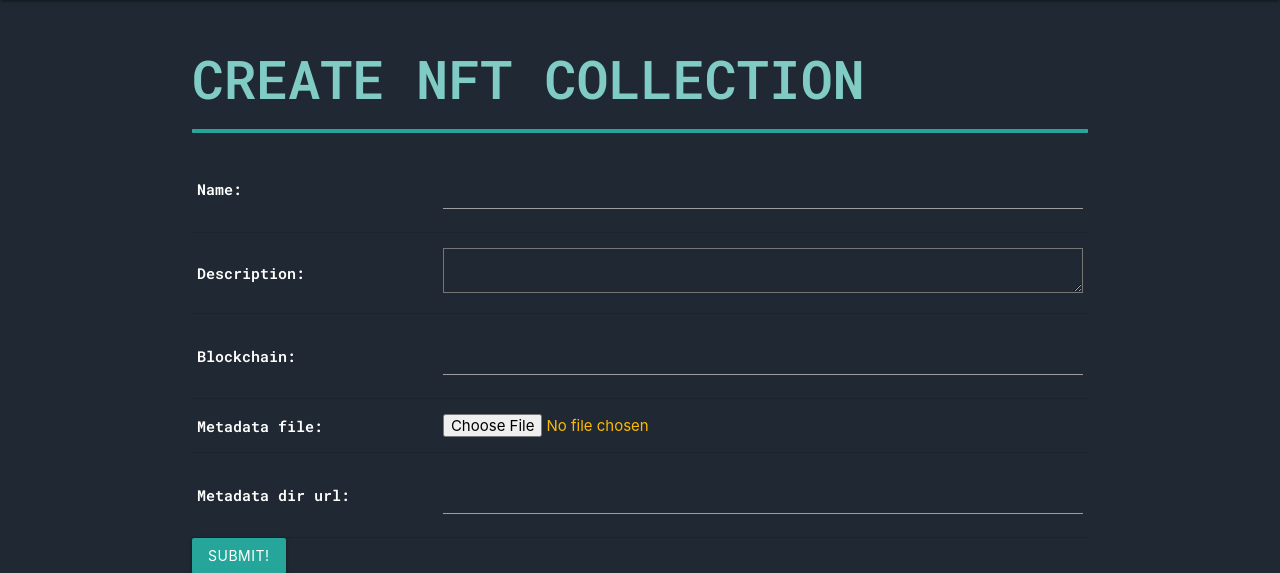
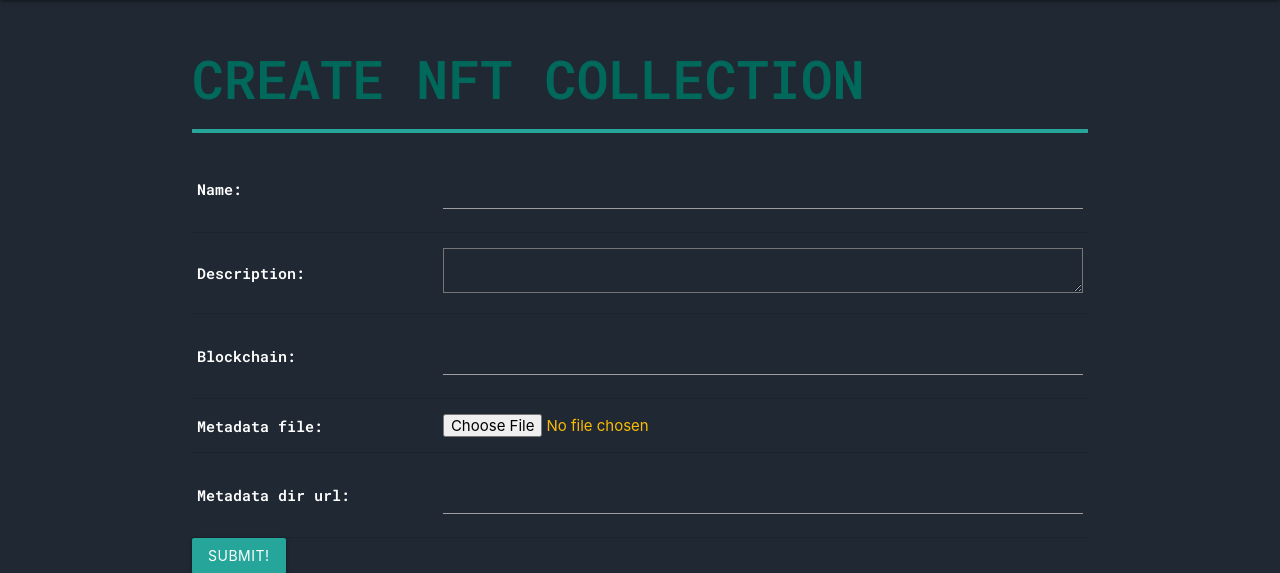
Before and after one commit to neuro-rights/hookahhigness, a Django app: page /collections/create/ in a window 1280 px wide. Shown: the part 128-701 px from the top of the page. Run offline with Django 4.2, Linux system fonts and the light colour scheme; the visitor is signed in with stand-in values (Sample User, id 1); parts of the project's set-up code (start-up, migrations or seed data) failed here and were passed over; some libraries are stand-ins or nearby versions.

Commit message:
nftcollection_list

```diff
--- a/main/static/css/base.css
+++ b/main/static/css/base.css
@@ -21,7 +21,7 @@ nav.nav-extended {
 
 h1,
 h2 {
-    color: #80cbc4;
+    color: #00695c;
 }
 
 .card-title {
```
